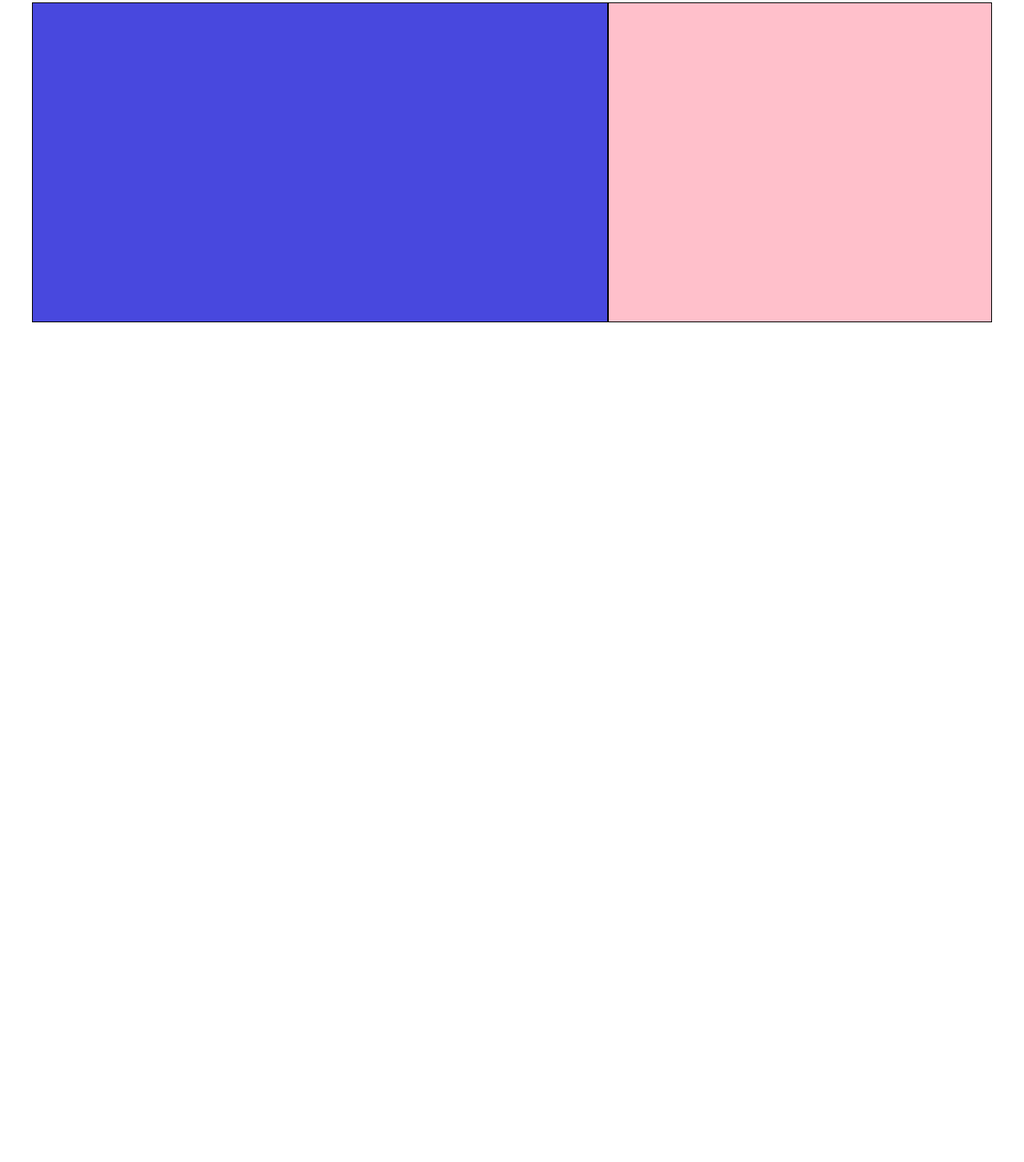
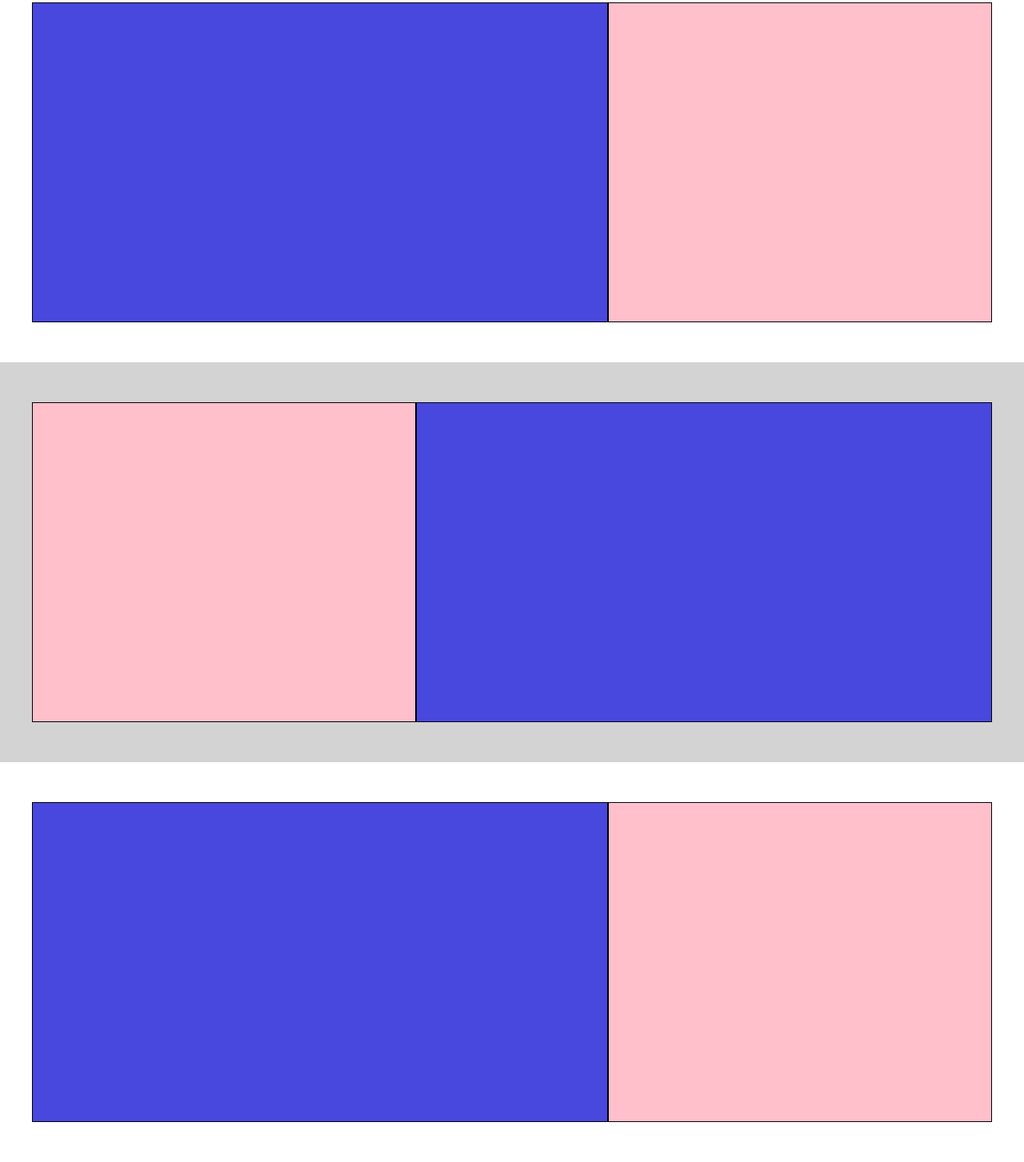
Before and after one commit to ChrisJUnda/htmlcss-struttura-discord, a plain HTML site: page index.html in a window 1280 px wide. Shown: the part 457-1910 px from the top of the page at 80% size. Before the commit the page ends 910 px from the top, so only its background shows below. Drawn offline with Linux system fonts and the light colour scheme.

Commit message:
[UPD] Added 4° and 5° section

```diff
--- a/css/style.css
+++ b/css/style.css
@@ -65,6 +65,10 @@ header{
     background-color: rgb(0, 0, 87);
 }
 
+.bg-lightgrey{
+    background-color: lightgrey;
+}
+
 .text-left{
     text-align: left;
 }
--- a/index.html
+++ b/index.html
@@ -57,6 +57,7 @@
                 </div>
             </div>
         </div>
+
         <div class="py-50">
             <div class="container">
                 <div class="row">
@@ -66,7 +67,23 @@
             </div>
         </div>
 
+        <div class="bg-lightgrey py-50">
+            <div class="container">
+                <div class="row">
+                    <div class="col-40"></div>
+                    <div class="col-60"></div>
+                </div>
+            </div>
+        </div>
 
+        <div class="py-50">
+            <div class="container">
+                <div class="row">
+                    <div class="col-60"></div>
+                    <div class="col-40"></div>
+                </div>
+            </div>
+        </div>
     </main>
     <footer>
 
```
